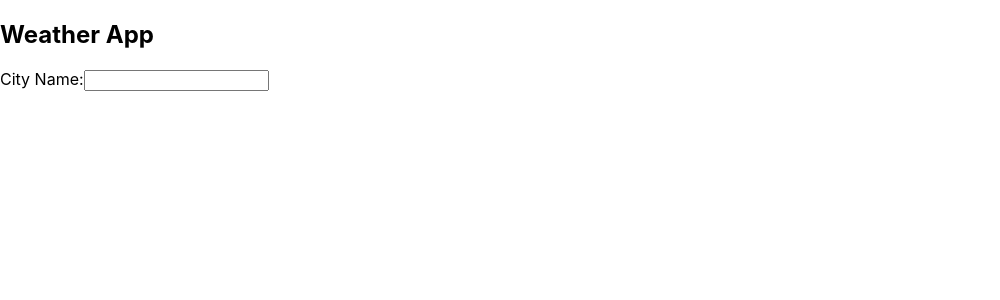
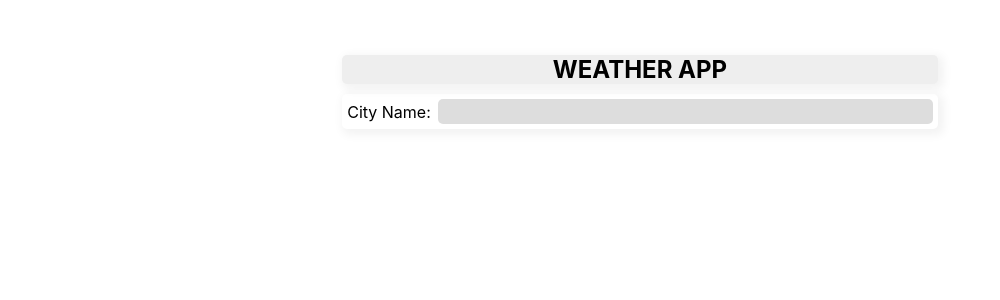
Before and after one commit to petersowa/demo-weather-app, a React (Create React App) app: page / in a window 1280 px wide. Shown: the top 300 px of the page, without its empty margins (0-1000 px from the left). Built offline with nearby package versions, Linux system fonts and the light colour scheme.

Commit message:
add styling

```diff
--- a/src/App.css
+++ b/src/App.css
@@ -1,39 +1,82 @@
-.app {
-	text-align: center;
+* {
+	margin: 0;
+	padding: 0;
+	box-sizing: border-box;
 }
 
-.App-logo {
-	height: 40vmin;
-	pointer-events: none;
+.app {
+	max-width: 60ch;
+	margin: auto;
+	padding: 50px 0;
 }
 
-@media (prefers-reduced-motion: no-preference) {
-	.App-logo {
-		animation: App-logo-spin infinite 20s linear;
-	}
+.app-title {
+	text-align: center;
+	margin-bottom: 1em;
+	text-transform: uppercase;
+	margin: 5px;
+	margin-bottom: 10px;
+	box-shadow: 3px 3px 10px 3px rgba(12, 12, 12, 0.05);
+	border-radius: 5px;
+	background-color: #eee;
 }
 
-.app-header {
-	min-height: 4ch;
-	font-size: 1.5rem;
-	background-color: #282c34;
+.city-form {
+	display: flex;
+	width: auto;
+	margin: 5px;
+	padding: 5px;
+	box-shadow: 3px 3px 10px 3px rgba(12, 12, 12, 0.05);
+	border-radius: 5px;
+	align-items: center;
+	/* justify-content: space-evenly; */
+}
+
+.weather-info {
 	display: flex;
 	flex-direction: column;
+	text-transform: capitalize;
+	width: auto;
+	margin: 5px;
+	padding: 1em 5px;
+	box-shadow: 3px 3px 10px 3px rgba(12, 12, 12, 0.05);
+	border-radius: 5px;
 	align-items: center;
-	justify-content: center;
-	font-size: calc(10px + 2vmin);
-	color: white;
 }
 
-.App-link {
-	color: #61dafb;
+input {
+	flex-grow: 1;
+	background: rgb(221, 221, 221);
+	border: none;
+	outline: none;
+	border-radius: 5px;
+	padding: 5px;
+	margin-left: 1ch;
 }
 
-@keyframes App-logo-spin {
-	from {
-		transform: rotate(0deg);
-	}
-	to {
-		transform: rotate(360deg);
-	}
+.extended {
+	display: flex;
+	flex-direction: row;
 }
+
+.toggle-button {
+	margin: 10px;
+	box-shadow: 3px 3px 10px 3px rgba(12, 12, 12, 0.05);
+	border: 0;
+	outline: 0;
+	padding: 10px;
+	border-radius: 5px;
+	background-color: orange;
+}
+
+.extended__data {
+	display: flex;
+	flex-direction: column;
+	justify-content: space-evenly;
+	align-items: center;
+	margin: 5px;
+	padding: 5px;
+	min-width: 5ch;
+	box-shadow: 3px 3px 10px 3px rgba(12, 12, 12, 0.05);
+	border-radius: 5px;
+}
--- a/src/App.js
+++ b/src/App.js
@@ -1,5 +1,5 @@
 import React, { useState } from 'react';
-import { getDefaultNormalizer } from '@testing-library/react';
+import './App.css';
 
 const data = {
 	States: {
@@ -235,7 +235,18 @@ const data = {
 };
 
 function ExtendedForecast(props) {
-	return <div>extended</div>;
+	console.log(props.forecast);
+	return (
+		<div className="extended">
+			{props.forecast.map((i, index) => (
+				<div className="extended__data" key={index}>
+					<div>{i.Date}</div>
+					<div>Temp: {i.temprature}</div>
+					<div>({i.feels})</div>
+				</div>
+			))}
+		</div>
+	);
 }
 
 function WeatherInfo(props) {
@@ -244,14 +255,21 @@ function WeatherInfo(props) {
 
 	console.log(currentForecast);
 	return (
-		<div>
+		<div className="weather-info">
 			<h2>Weather data for {props.city.name}</h2>
 			<p>Current Temperature: {currentForecast.temprature}</p>
 			<p>Feels Like: {currentForecast.feels}</p>
-			<button onClick={() => setShowExtended(!showExtended)}>
+			<button
+				className="toggle-button"
+				onClick={() => setShowExtended(!showExtended)}
+			>
 				Extended Forecast
 			</button>
-			{showExtended && <ExtendedForecast></ExtendedForecast>}
+			{showExtended && (
+				<ExtendedForecast
+					forecast={props.city.forecast.forecast}
+				></ExtendedForecast>
+			)}
 		</div>
 	);
 }
@@ -264,6 +282,7 @@ class GetCityForm extends React.Component {
 	render() {
 		return (
 			<form
+				className="city-form"
 				onSubmit={(e) => {
 					e.preventDefault();
 					if (this.state.cityName !== '') {
@@ -272,8 +291,9 @@ class GetCityForm extends React.Component {
 					this.setState({ cityName: '' });
 				}}
 			>
-				<label>City Name:</label>
+				<label htmlFor="city-name">City Name: </label>
 				<input
+					id="city-name"
 					type="text"
 					value={this.state.cityName}
 					onChange={(e) => {
@@ -293,7 +313,7 @@ class WeatherApp extends React.Component {
 	getWeatherData(cityName) {
 		for (const state in data.States) {
 			const result = data.States[state].cities.find(
-				(city) => city.name === cityName
+				(city) => city.name.toUpperCase() === cityName.toUpperCase()
 			);
 			if (result) {
 				this.setState({
@@ -305,8 +325,8 @@ class WeatherApp extends React.Component {
 
 	render() {
 		return (
-			<div>
-				<h2>Weather App</h2>
+			<div className="app">
+				<h2 class="app-title">Weather App</h2>
 				<GetCityForm
 					getWeatherInfo={(city) => {
 						this.getWeatherData(city);
```
Also changed, not shown: src/logo.svg (deleted).
